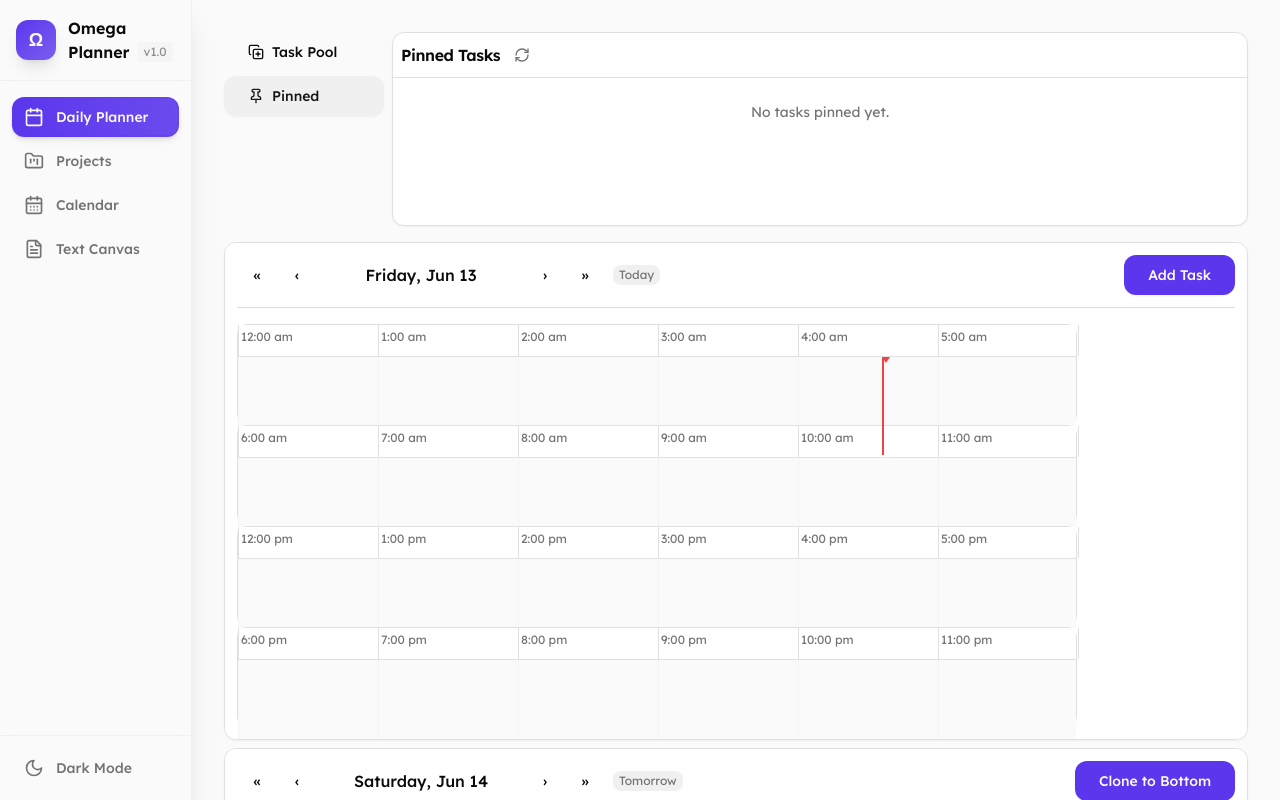
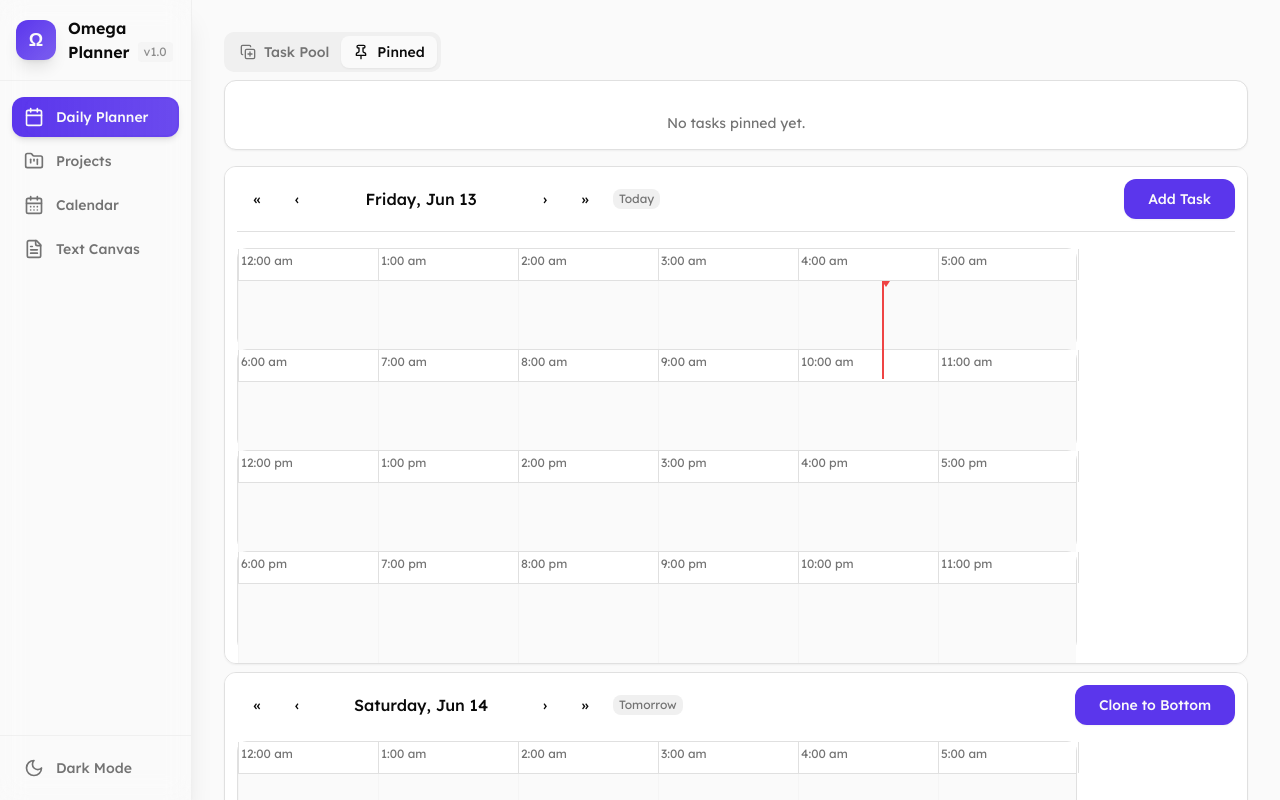
Before and after one commit to obihughes/omega-planner, a Next.js app: page / in a window 1280 px wide. Shown: the top 800 px of the page. Built offline with nearby package versions, Linux system fonts and the light colour scheme.

Commit message:
Implement tabbed layout for task pool and pinned tasks

```diff
--- a/components/planner/DailyPlanner.tsx
+++ b/components/planner/DailyPlanner.tsx
@@ -2,7 +2,8 @@
 
 import React, { useState, useEffect, useCallback, useRef } from "react";
 import { Button } from "@/components/ui";
-import { Pin, CopyPlus } from 'lucide-react';
+import { Pin, CopyPlus, Trash2 } from 'lucide-react';
+import { Tabs, TabsContent, TabsList, TabsTrigger } from "@/components/ui/tabs";
 
 import { formatTime } from '@/utils/formatters';
 import { Task } from '../../types/planner';
@@ -481,33 +482,44 @@ export default function DailyPlanner() {
           <ViewTaskNotesModal task={viewingTaskNotes} onClose={closeViewNotesModal} onEdit={openEditModal} />
         )}
 
-        <div className="mb-4 flex gap-2">
-            <div className="flex flex-col gap-1 w-40">
-                <Button variant={activeSidebarTab === 'pool' ? 'secondary' : 'ghost'} className="justify-start" onClick={() => setActiveSidebarTab('pool')}>
+        <Tabs defaultValue="pinned" className="mb-4">
+          <div className="flex justify-between items-center mb-2">
+            <TabsList>
+              <TabsTrigger value="pool">
                 <CopyPlus className="mr-2 h-4 w-4" /> Task Pool
+              </TabsTrigger>
+              <TabsTrigger value="pinned">
+                <Pin className="mr-2 h-4 w-4" /> Pinned
+              </TabsTrigger>
+            </TabsList>
+            {activeSidebarTab === 'pinned' && pinnedTasks.some(task => new Date(task.dueDate).getTime() < new Date().getTime()) && (
+               <Button
+                  variant="outline"
+                  size="sm"
+                  className="text-muted-foreground"
+                  onClick={clearOverduePinnedTasks}
+                  title="Clear all overdue pinned tasks"
+                >
+                  <Trash2 className="w-3.5 h-3.5 mr-1.5" /> Clear Overdue
               </Button>
-                <Button variant={activeSidebarTab === 'pinned' ? 'secondary' : 'ghost'} className="justify-start" onClick={() => setActiveSidebarTab('pinned')}>
-                    <Pin className="mr-2 h-4 w-4" /> Pinned
-                </Button>
+            )}
           </div>
-            <div className="flex-grow bg-card border border-border rounded-lg shadow-sm overflow-hidden">
-                <div className="h-48 overflow-y-auto">
-                    {activeSidebarTab === 'pool' && (
+          <TabsContent value="pool" className="bg-card border border-border rounded-lg shadow-sm overflow-hidden p-2">
               <TaskPoolSidebar
                   poolTasks={poolTasks}
                   TASK_COLORS={TASK_COLORS}
                   activeTab="pool"
                   topDayOffset={topDayOffset}
-                            isOpen={isTaskPoolOpen}
-                            setIsOpen={setIsTaskPoolOpen}
+                  isOpen={true}
+                  setIsOpen={() => {}}
                   onActualAddPoolTask={handleActualAddPoolTask}
                   onAddTaskToTimeline={(task, dayOffset) => { startCopy(task); const targetDate = getCalendarDateForColumn(dayOffset); handleDropCopy(targetDate, task.startHour || 9); }}
                   onDeletePoolTask={handleDeletePoolTask}
                   onClearPool={clearPool}
                   openEditModal={(task, isFromPool) => openEditModal(task, { isFromPool: isFromPool })}
               />
-                    )}
-                    {activeSidebarTab === 'pinned' && (
+          </TabsContent>
+          <TabsContent value="pinned" className="bg-card border border-border rounded-lg shadow-sm overflow-hidden p-2">
               <PinnedTasksSidebar
                   pinnedTasks={pinnedTasks}
                   onUnpinTask={handleUnpinTask}
@@ -516,10 +528,8 @@ export default function DailyPlanner() {
                   onClearOverduePinnedTasks={clearOverduePinnedTasks}
                   onSyncPinnedTasks={syncPinnedTasksWithTimeline}
               />
-                    )}
-                </div>
-            </div>
-        </div>
+          </TabsContent>
+        </Tabs>
 
         <div className="space-y-2" ref={timelineScrollRef}>
             <div className="bg-card p-3 rounded-lg shadow-sm border border-border overflow-auto">
--- a/components/planner/PinnedTasksSidebar.tsx
+++ b/components/planner/PinnedTasksSidebar.tsx
@@ -101,33 +101,6 @@ export const PinnedTasksSidebar: React.FC<PinnedTasksSidebarProps> = ({
   return (
     <>
       <div className="flex flex-col flex-grow overflow-hidden">
-        <div className="p-2 border-b border-border flex justify-between items-center">
-            <div className="flex items-center gap-2">
-                <h3 className="font-semibold text-base">Pinned Tasks</h3>
-                {onSyncPinnedTasks && (
-                  <Button
-                    variant="ghost"
-                    size="icon"
-                    className="text-muted-foreground hover:text-foreground w-7 h-7"
-                    onClick={onSyncPinnedTasks}
-                    title="Sync Pinned Tasks with Timeline"
-                  >
-                    <RefreshCw className="w-4 h-4" />
-                  </Button>
-                )}
-            </div>
-            {onClearOverduePinnedTasks && hasOverdueTasks && (
-              <Button
-                variant="outline"
-                size="sm"
-                className="text-muted-foreground"
-                onClick={onClearOverduePinnedTasks}
-                title="Clear all overdue pinned tasks"
-              >
-                <Trash2 className="w-3.5 h-3.5 mr-1.5" /> Clear Overdue
-              </Button>
-            )}
-        </div>
         <div className="p-2 flex space-x-2 overflow-x-auto flex-grow">
           {pinnedTasks.length === 0 ? (
             <p className="text-muted-foreground text-sm text-center pt-4 w-full">No tasks pinned yet.</p>
--- a/components/planner/TaskPoolSidebar.tsx
+++ b/components/planner/TaskPoolSidebar.tsx
@@ -113,26 +113,6 @@ export const TaskPoolSidebar: React.FC<TaskPoolSidebarProps> = ({
 
   return (
     <div className="flex flex-col h-full bg-card text-foreground p-0">
-      <div className="flex justify-between items-center p-2 border-b border-border">
-        <div className="flex items-center gap-2">
-            <h3 className="font-semibold text-base">Task Pool</h3>
-            <Button variant="ghost" size="icon" onClick={() => setShowPoolTaskForm(!showPoolTaskForm)} className="text-muted-foreground hover:text-foreground w-7 h-7">
-                <CopyPlus className="w-4 h-4" />
-            </Button>
-        </div>
-        {poolTasks.length > 0 && onClearPool && (
-            <Button
-                variant="outline"
-                size="sm"
-                className="text-muted-foreground"
-                onClick={onClearPool}
-                title="Clear all tasks from the pool"
-            >
-                <Trash2 className="w-3.5 h-3.5 mr-1.5" /> Clear All
-            </Button>
-        )}
-      </div>
-
       <div className="flex-grow flex space-x-2 p-2 overflow-x-auto">
         {poolTasks.length === 0 ? (
           <div className="text-muted-foreground text-sm p-2 text-center w-full">
```
Lines whose indentation alone changed are shown as unchanged.
